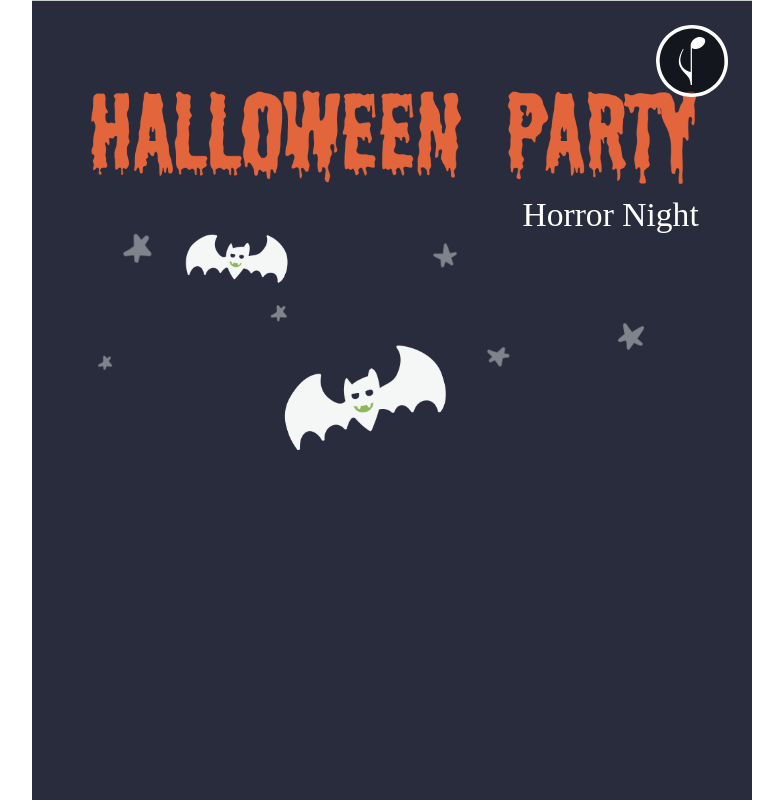
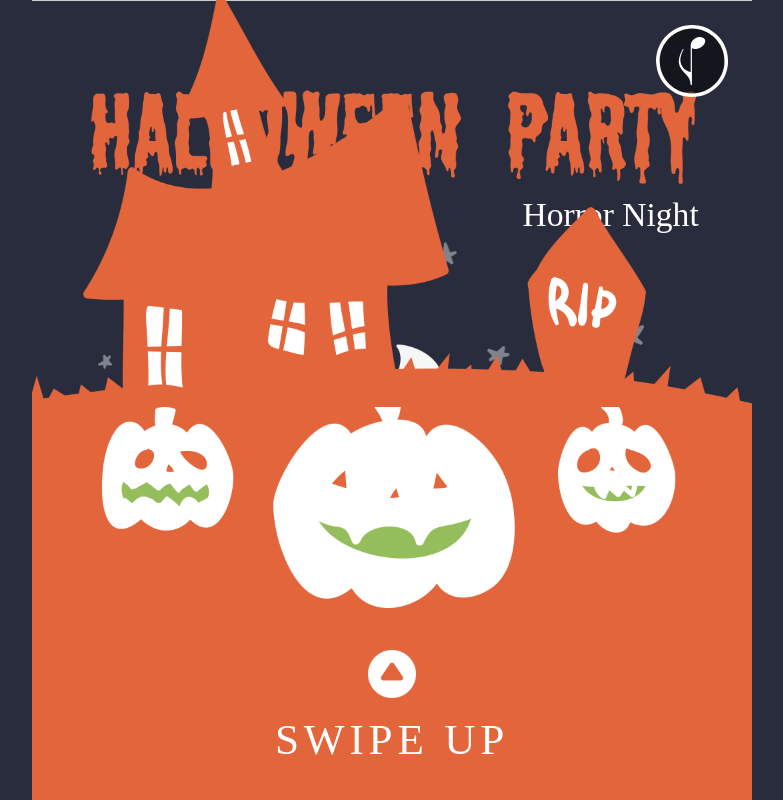
Before and after one commit to linzowo/mobile-web-h5, a website built with webpack: page 01-halloween/src/index.html in a window 1280 px wide. Shown: the whole page, without its empty margins (248-1031 px from the left). Built offline with nearby package versions, Linux system fonts and the light colour scheme.

Commit message:
万圣节-05:完成第一页全部图片及内容呈现

```diff
--- a/01-halloween/src/css/1.scss
+++ b/01-halloween/src/css/1.scss
@@ -34,6 +34,7 @@
 
 // 顶部标题区域开始
 .title {
+  position: relative;
   margin-top: 3rem;
   margin-left: 2.22rem;
   margin-right: 2.22rem;
@@ -53,10 +54,12 @@
 
 // 展示区开始
 .content {
-  position: relative;
+  position: absolute;
   width: 100%;
+  bottom: 0;
+  left: 0;
   .content-head {
-    position: absolute;
+    position: relative;
     width: 100%;
     top: 0;
     left: 0;
@@ -74,8 +77,54 @@
     }
   }
   .content-body {
+    position: absolute;
+    bottom: 0;
+    left: 0;
+    width: 100%;
+    div {
+      position: absolute;
+      width: 100%;
+      img {
+        position: absolute;
+        width: 100%;
+        height: auto;
+        bottom: 0;
+      }
+    }
+    .house {
+      z-index: 9;
+      bottom: 16rem;
+    }
+    .sward {
+      z-index: 0;
+      bottom: 0;
+    }
+    .pumpkin {
+      z-index: 99;
+      bottom: 8rem;
+    }
   }
   .content-foot {
+    position: absolute;
+    bottom: 0;
+    width: 100%;
+    .arrow{
+      position: absolute;
+      bottom: 4rem;
+      left: 50%;
+      margin-left: -1rem;
+      img{
+        width: 2rem;
+        height: 2rem;
+      }
+    }
+    p{
+      color: #fff;
+      font-size: 1.8rem;
+      letter-spacing:.2rem;
+      text-align: center;
+      margin-bottom: 1.5rem;
+    }
   }
 }
 // 展示区结束
--- a/01-halloween/src/css/common.scss
+++ b/01-halloween/src/css/common.scss
@@ -28,12 +28,19 @@
   }
 }
 
+// 背景设置
+html{
+  background-color: #292c3d;
+}
+body{
+  height: 100%;
+}
+
 //   容器设置
-
 .container {
   background-color: #292c3d;
-  height: 800px;
   margin: 0 auto;
   border-top: 1px solid #ccc;
   position: relative;
+  height: 100%;
 }
--- a/01-halloween/src/index.html
+++ b/01-halloween/src/index.html
@@ -42,8 +42,23 @@
             <img src="./images/bat.png" alt="" />
           </div>
         </div>
-        <div class="content-body"></div>
-        <div class="content-foot"></div>
+        <div class="content-body">
+          <div class="house">
+            <img src="./images/1_house.png" alt="">
+          </div>
+          <div class="sward">
+            <img src="./images/1-caoping.png" alt="">
+          </div>
+          <div class="pumpkin">
+            <img src="./images/1_nangua.png" alt="">
+          </div>
+        </div>
+        <div class="content-foot">
+          <div class="arrow">
+            <img src="./images/jiantou.png" alt="">
+          </div>
+          <p>SWIPE UP</p>
+        </div>
       </div>
       <!-- 展示区结束 -->
     </div>
--- a/01-halloween/src/js/main.js
+++ b/01-halloween/src/js/main.js
@@ -2,22 +2,30 @@
 
 // 引入其他模块
 import show from "./index.js"; // 测试导入模块是否成功的测试模块
-import musicControlModel from './music_control_model.js'; // 控制音乐播放与暂停的模块
+import musicControlModel from "./music_control_model.js"; // 控制音乐播放与暂停的模块
 
 // 引入样式文件
-import '../css/common.scss';
+import "../css/common.scss";
 import "../css/1.scss";
 
 // 引入动画样式库
-import "../css/animate.css"
+import "../css/animate.css";
 
 // 解决移动端样式尺寸适配问题。动态计算rem的基准值
 let htmlObj = document.documentElement,
-htmlWidth = htmlObj.clientWidth>=768?720:htmlObj.clientWidth;
-htmlObj.style.fontSize = htmlWidth/30 + "px";
+  htmlWidth = htmlObj.clientWidth >= 768 ? 720 : htmlObj.clientWidth;
+htmlObj.style.fontSize = htmlWidth / 30 + "px";
+
+// 根据设备高度动态设置页面内容高度
+htmlObj.style.height = htmlObj.clientHeight + "px";
+
+// 动态计算content区域的高度，保证其填满标题下方到页面底部的距离
+let titleObj = htmlObj.querySelector(".title");
+let titleHeight = titleObj.offsetHeight + titleObj.offsetTop;
+htmlObj.querySelector(".content").style.height = (htmlObj.clientHeight - titleHeight) + "px";
 
 // 为音乐播放元素添加事件
-musicControlModel(document.querySelector('.music'));
+musicControlModel(document.querySelector(".music"));
 
 // 热模块更新处理区域
 if (module.hot) {
@@ -27,6 +35,6 @@ if (module.hot) {
   });
   module.hot.accept("./music_control_model.js", function() {
     console.log("Accepting the updated show module!");
-    musicControlModel(document.querySelector('.music'));
+    musicControlModel(document.querySelector(".music"));
   });
 }
```
Also changed, not shown: 01-halloween/src/images/1-caoping.png (added), 01-halloween/src/images/1_house.png (added), 01-halloween/src/images/1_nangua.png (added), 01-halloween/src/images/1_nangua1.png (added), 01-halloween/src/images/1_nangua2.png (added), 01-halloween/src/images/1_nangua3.png (added), 01-halloween/src/images/jiantou.png (added).
